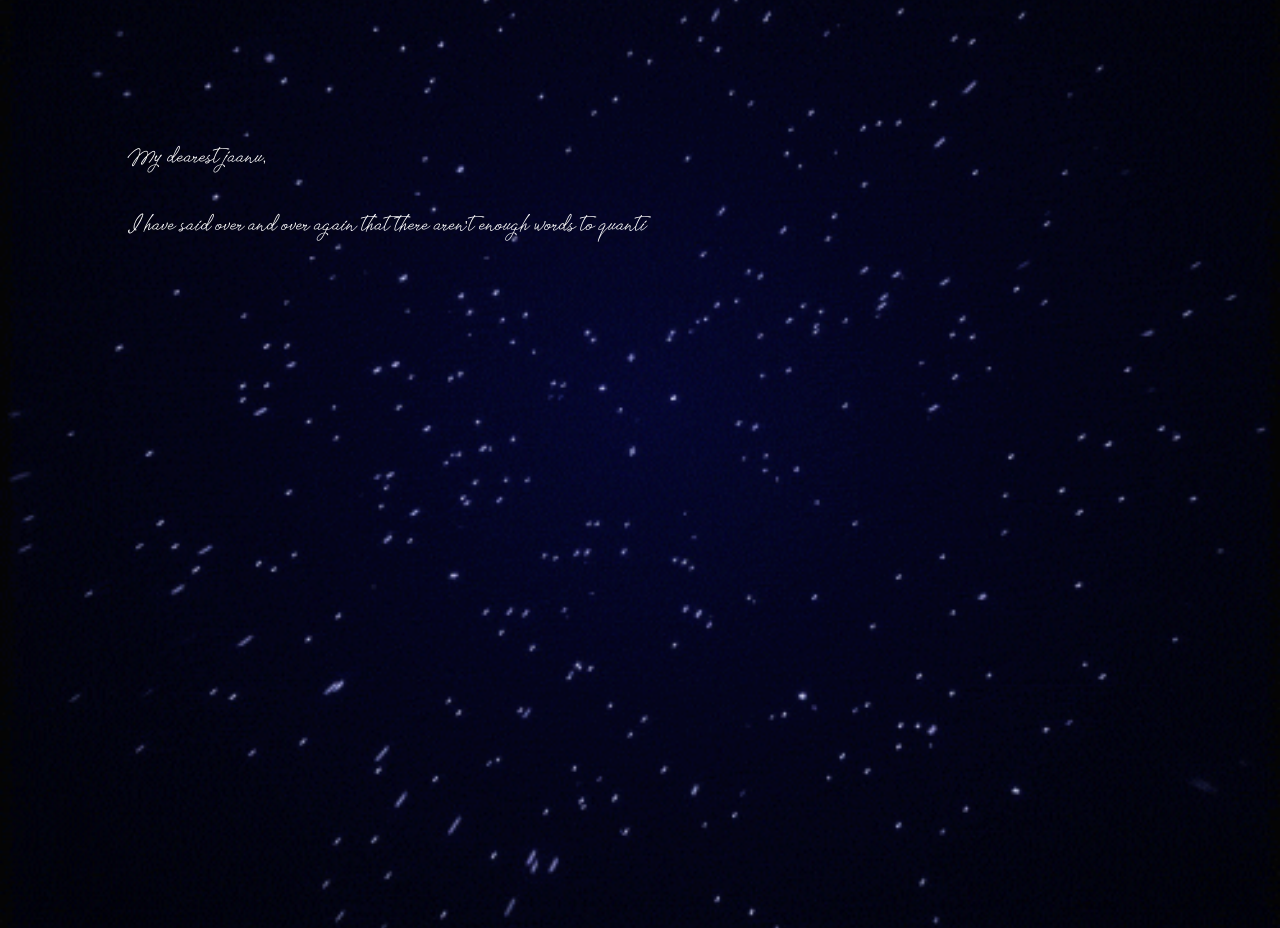
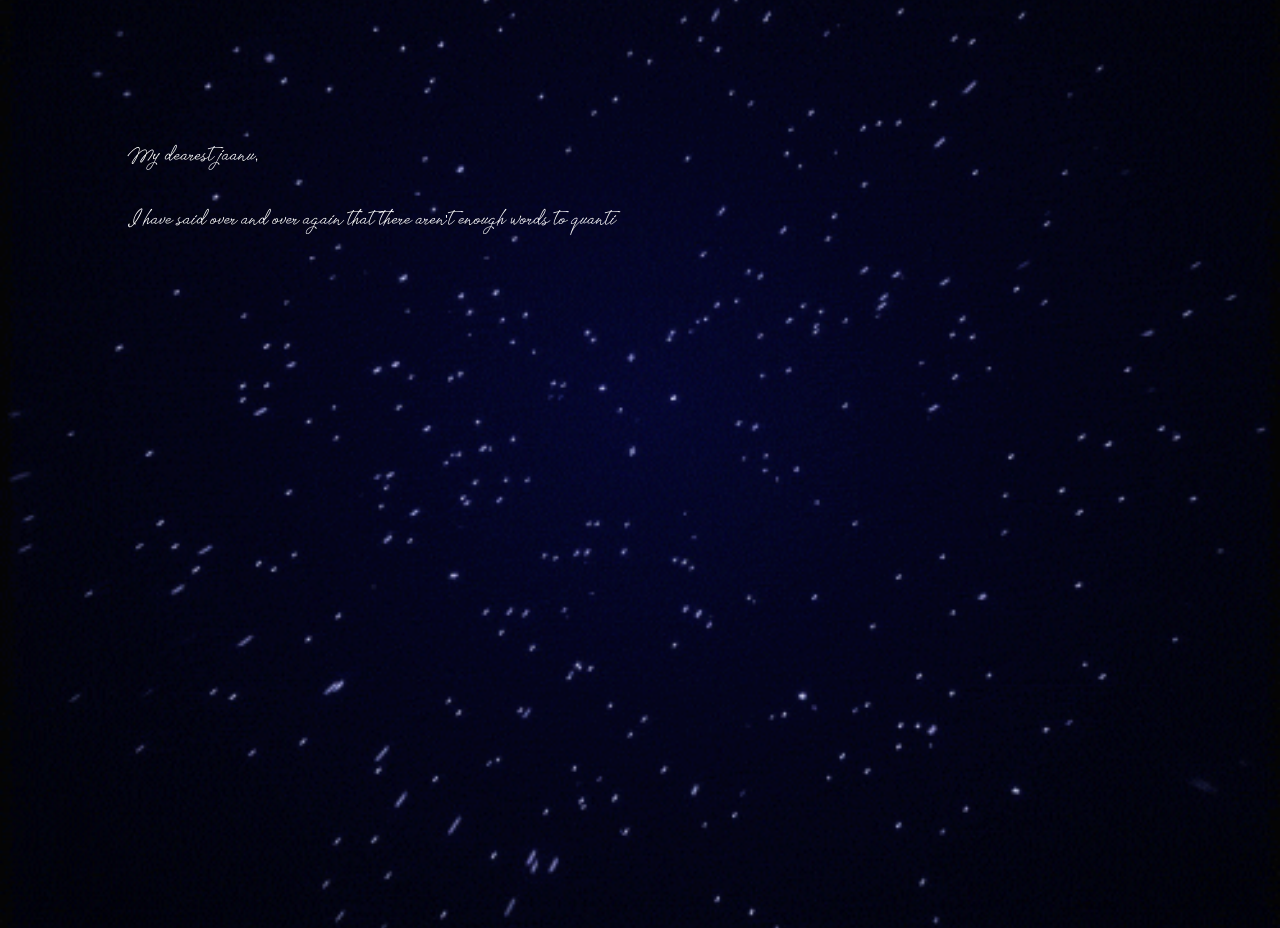
Before and after one commit to uzairchhapra/valentines-day, a plain HTML site: page index.html in a window 1280 px wide. Drawn offline with Linux system fonts and the light colour scheme.

Commit message:
Test
Please enter the commit message for your changes. Lines starting
with '#' will be ignored, and an empty message aborts the commit.

On branch main
Your branch is up to date with 'origin/main'.

Changes to be committed:
	modified:   index.html
	modified:   styles.css

```diff
--- a/index.html
+++ b/index.html
@@ -3,7 +3,7 @@
 <head>
     <meta charset="UTF-8">
     <meta name="viewport" content="width=device-width, initial-scale=1.0">
-    <title>GIF Background</title>
+    <title>Surprise!!</title>
     <link rel="stylesheet" href="styles.css">
     <script src="script.js" defer></script>
 </head>
--- a/styles.css
+++ b/styles.css
@@ -32,7 +32,7 @@ body, html {
     width: 80%;
     padding: 1em;
     color: white;
-    font-size: 0.85rem;
+    font-size: 0.8rem;
     white-space: pre-line;
 }
 
```
